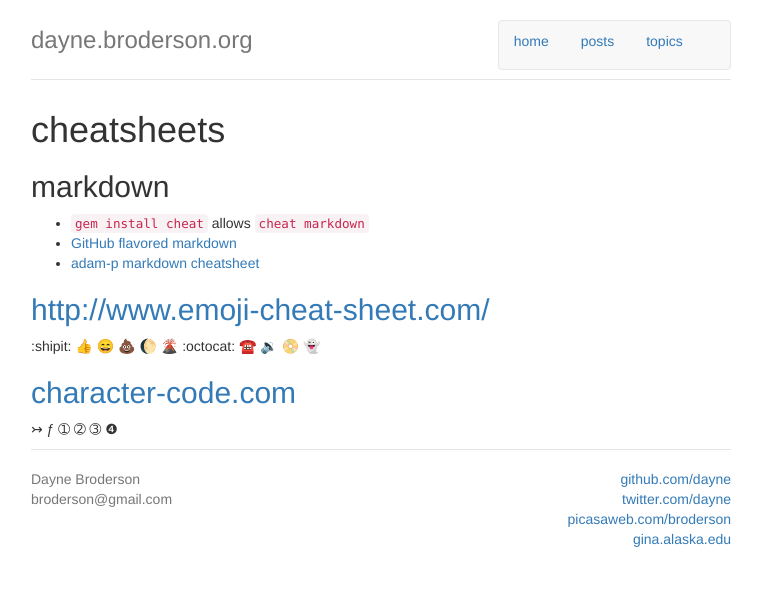
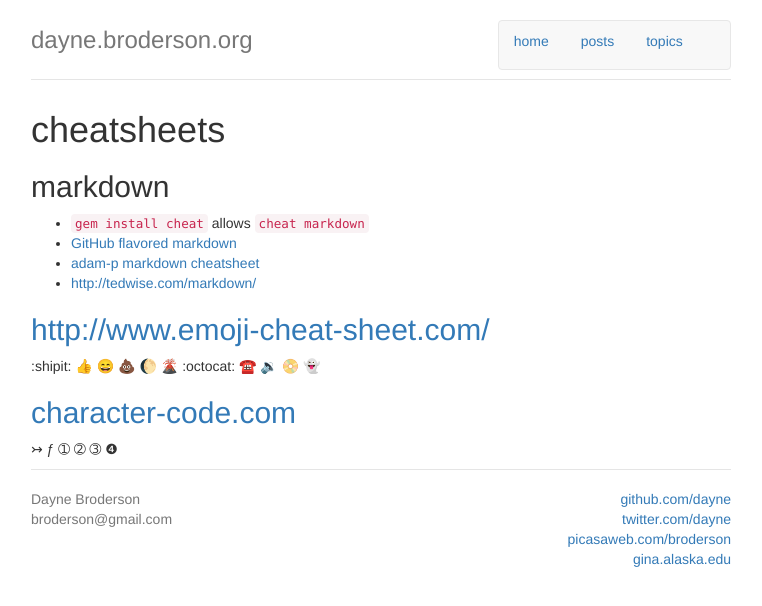
Before and after one commit to dayne/dayne.github.com, a Jekyll site: the page built from _topics/cheatsheets.md, in a window 1280 px wide. Shown: the top 606 px of the page, without its empty margins (259-1021 px from the left). Built offline with Jekyll 4.4.1, drawn with Linux system fonts in a browser that asks for light colours; nearby versions of some CDN libraries; emoji names are drawn with the system emoji font; Markdown is read by kramdown in place of the engine named in the settings; some of the changed lines change nothing that is shown.

Commit message:
new markdown link for cheatsheets

````diff
--- a/_topics/cheatsheets.md
+++ b/_topics/cheatsheets.md
@@ -9,6 +9,7 @@
 * ```gem install cheat``` allows ```cheat markdown```
 * [GitHub flavored markdown](https://help.github.com/articles/github-flavored-markdown)
 * [adam-p markdown cheatsheet](https://github.com/adam-p/markdown-here/wiki/Markdown-Cheatsheet)
+* [http://tedwise.com/markdown/](http://tedwise.com/markdown/)
 
 ## [http://www.emoji-cheat-sheet.com/](http://www.emoji-cheat-sheet.com/)
 :shipit: :thumbsup: :smile: :poop: :moon: :volcano: :octocat: :phone: :sound: :dvd: :ghost:
````
Also changed, not shown: 1 other file.
